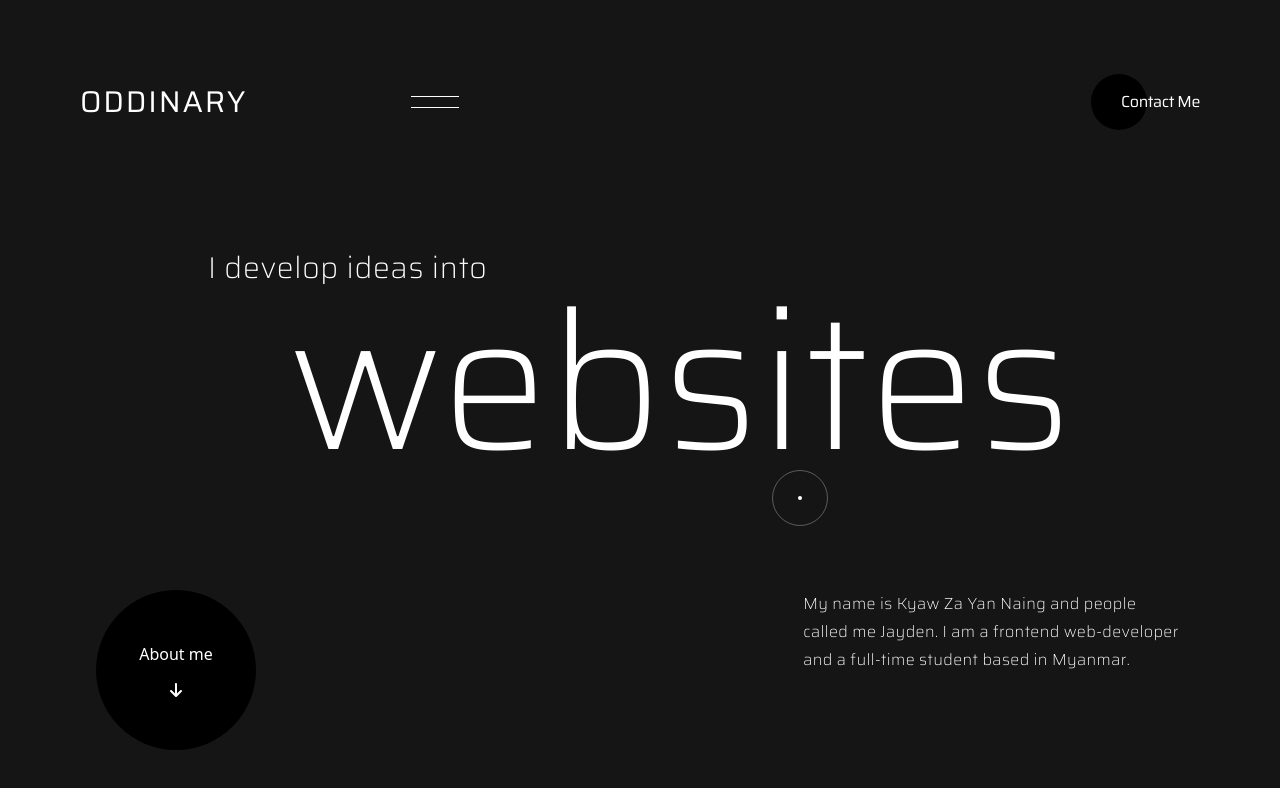
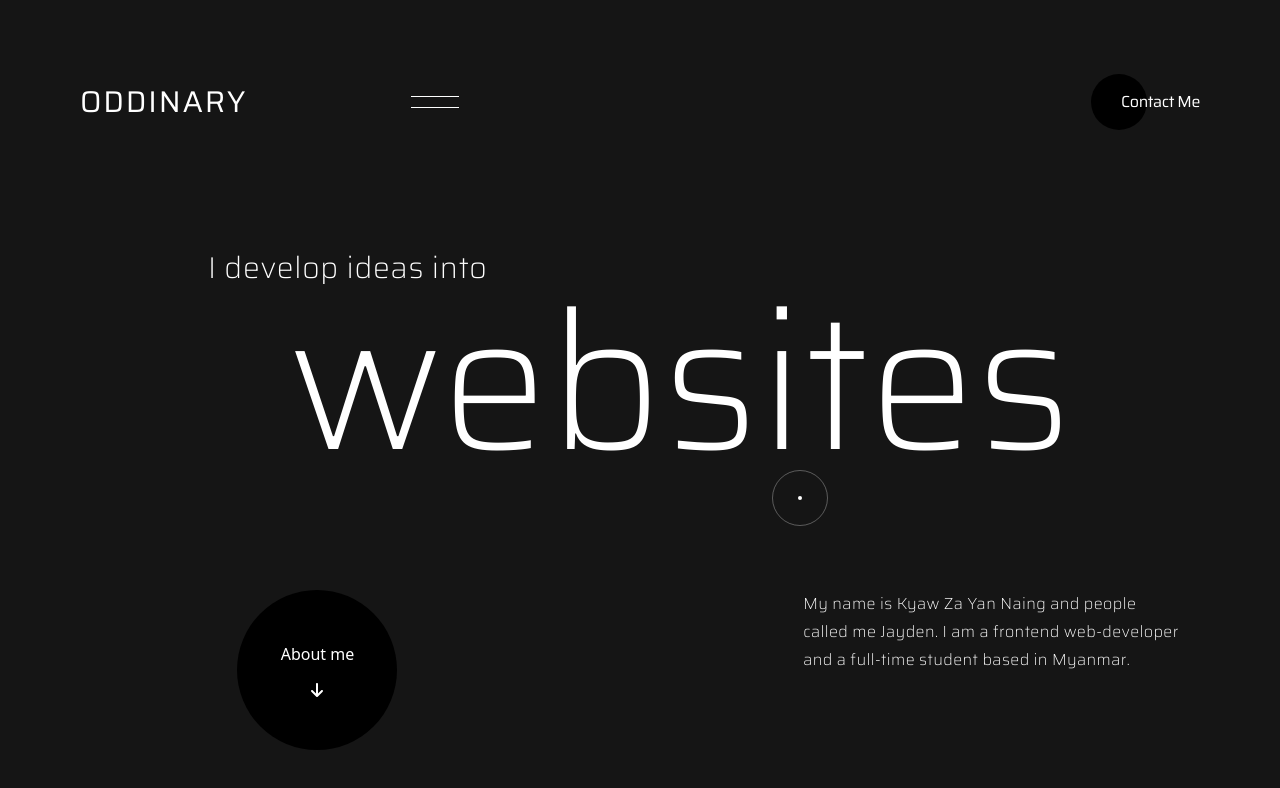
Before and after one commit to Jayden1905/Portfolio-Porject, a React (Create React App) app in the folder frontend/: page / in a window 1280 px wide. Shown: the top 788 px of the page. Built offline with nearby package versions, Linux system fonts and the light colour scheme.

Commit message:
header padding fixed

```diff
--- a/frontend/src/container/Header/Header.jsx
+++ b/frontend/src/container/Header/Header.jsx
@@ -41,7 +41,7 @@ const Header = () => {
             animate="show"
             whileHover={{ color: "black" }}
             href="#"
-            className="circle cursor-pointer bg-black w-40 h-40 rounded-full sm:flex hidden flex-col justify-center items-center gap-4 transition-all duration-500 ease-out"
+            className="circle md:ml-[13%] ml-0 cursor-pointer bg-black w-40 h-40 rounded-full sm:flex hidden flex-col justify-center items-center gap-4 transition-all duration-500 ease-out"
           >
             <motion.div
               variants={aboutMeBtn}
@@ -54,7 +54,7 @@ const Header = () => {
           </motion.a>
           <motion.p
             variants={introAnim}
-            className="select-none xl:w-[35%] lg:w-[45%] sm:w-[60%] w-full font-saira_light tracking-wide leading-7"
+            className="select-none xl:w-[35%] lg:w-[45%] sm:w-[50%] w-full font-saira_light tracking-wide leading-7"
           >
             My name is Kyaw Za Yan Naing and people called me Jayden. I am a
             frontend web-developer and a full-time student based in Myanmar.
```
